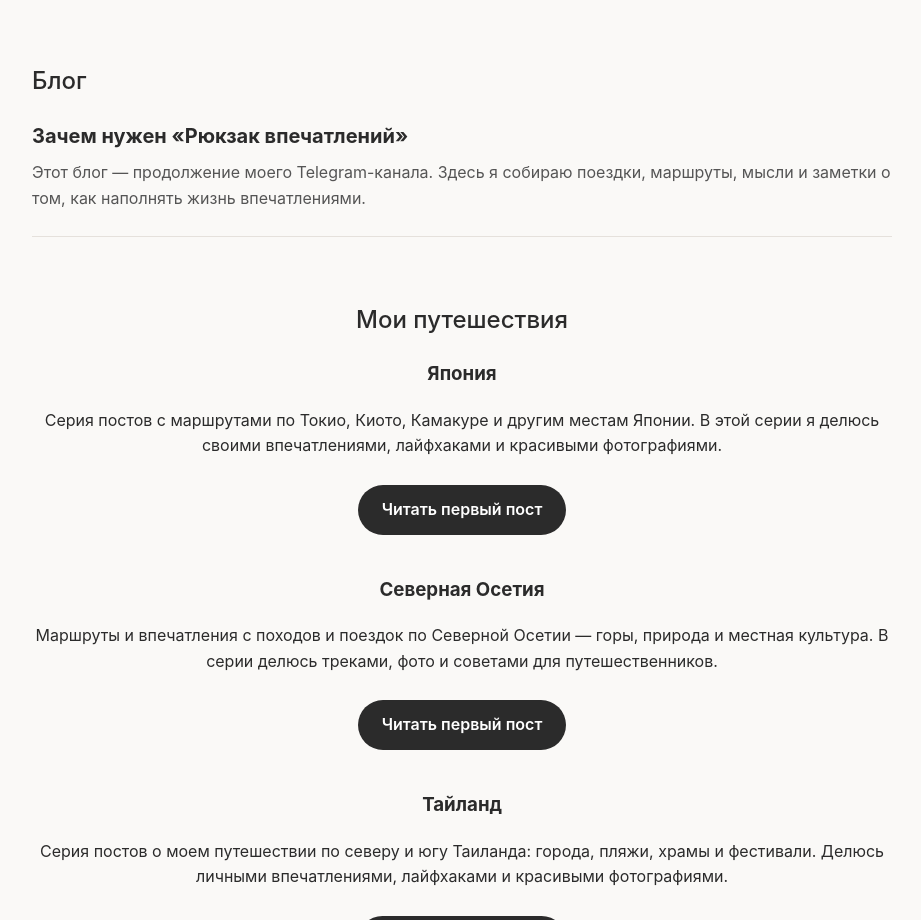
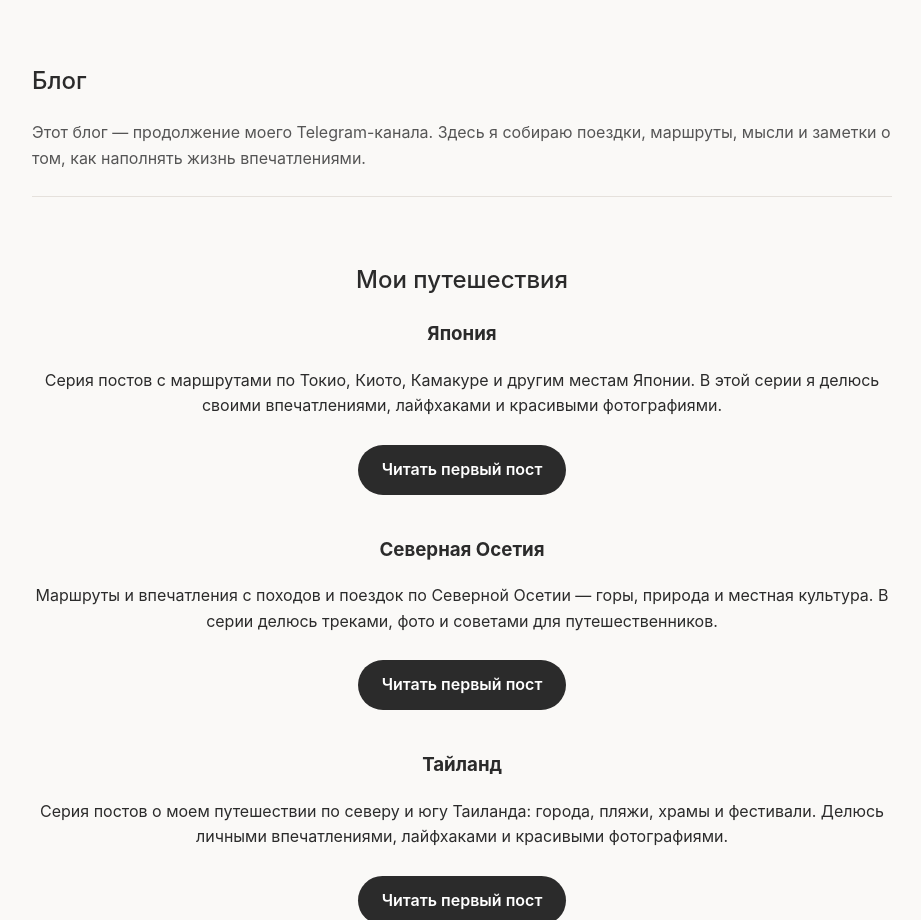
Before and after one commit to pushistic92/ryukzak-vpechatleniy, a plain HTML site: page index.html in a window 1280 px wide. Shown: the part 915-1835 px from the top of the page, without its empty margins (178-1099 px from the left). Drawn offline with Linux system fonts and the light colour scheme.

Commit message:
Update index.html

```diff
--- a/index.html
+++ b/index.html
@@ -195,7 +195,6 @@
     <h2>Блог</h2>
 
     <div class="blog-post">
-      <h3>Зачем нужен «Рюкзак впечатлений»</h3>
       <p>Этот блог — продолжение моего Telegram-канала. Здесь я собираю поездки, маршруты, мысли и заметки о том, как наполнять жизнь впечатлениями.</p>
     </div>
 
```
